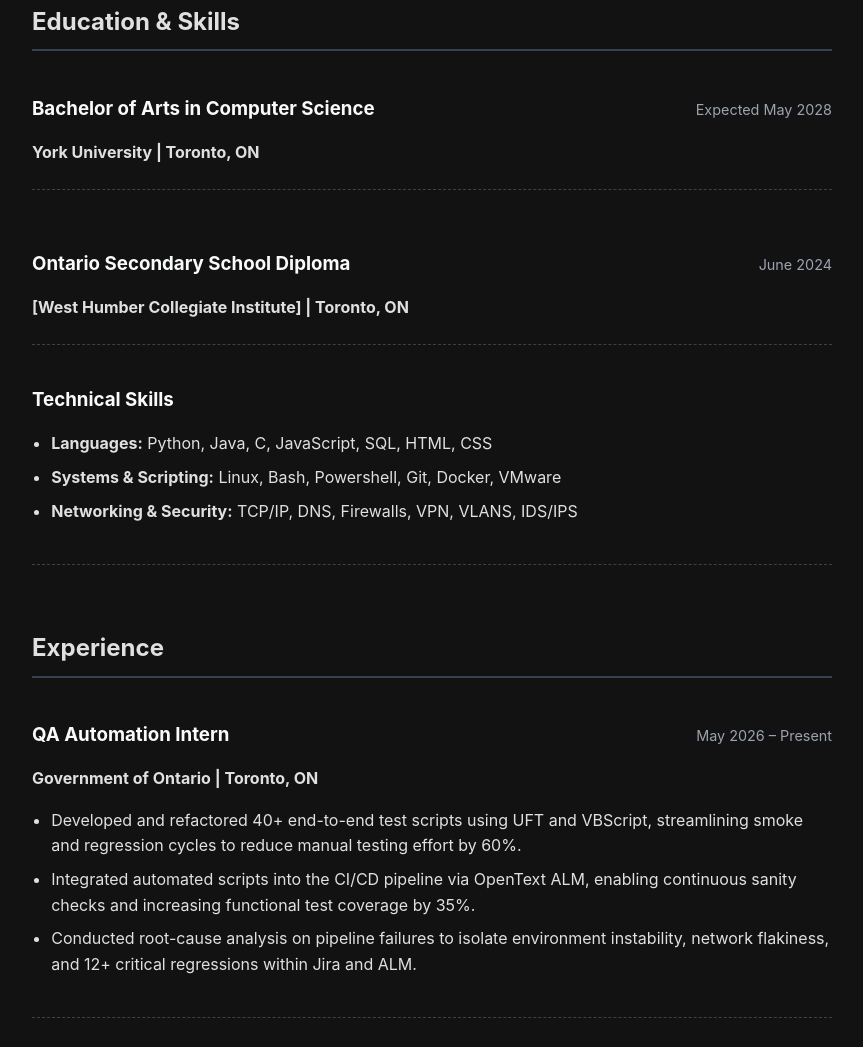
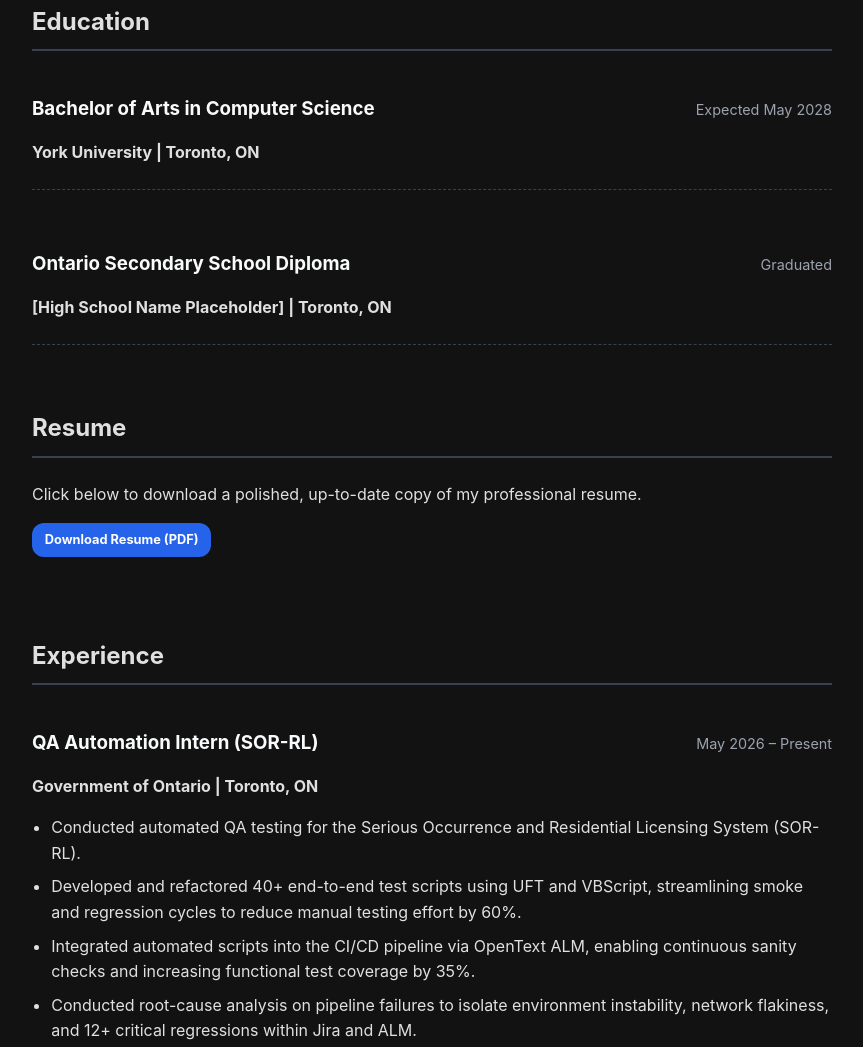
Before and after one commit to dhairyab06/dhairyab06.github.io, a plain HTML site: page career.html in a window 1280 px wide. Shown: the part 355-1402 px from the top of the page, without its empty margins (208-1071 px from the left). Drawn offline with Linux system fonts and the light colour scheme.

Commit message:
Update career.html

```diff
--- a/career.html
+++ b/career.html
@@ -24,7 +24,7 @@
 
     <main>
         <section id="education">
-            <h2>Education & Skills</h2>
+            <h2>Education</h2>
 
             <div class="job">
                 <div class="job-header">
@@ -37,19 +37,16 @@
             <div class="job">
                 <div class="job-header">
                     <h3>Ontario Secondary School Diploma</h3>
-                    <span class="date">June 2024</span>
+                    <span class="date">Graduated</span>
                 </div>
-                <strong>[West Humber Collegiate Institute] | Toronto, ON</strong>
+                <strong>[High School Name Placeholder] | Toronto, ON</strong>
             </div>
+        </section>
 
-            <div class="job">
-                <h3>Technical Skills</h3>
-                <ul>
-                    <li><strong>Languages:</strong> Python, Java, C, JavaScript, SQL, HTML, CSS</li>
-                    <li><strong>Systems & Scripting:</strong> Linux, Bash, Powershell, Git, Docker, VMware</li>
-                    <li><strong>Networking & Security:</strong> TCP/IP, DNS, Firewalls, VPN, VLANS, IDS/IPS</li>
-                </ul>
-            </div>
+        <section id="resume">
+            <h2>Resume</h2>
+            <p>Click below to download a polished, up-to-date copy of my professional resume.</p>
+            <a href="resume.pdf" class="competency-tag">Download Resume (PDF)</a>
         </section>
 
         <section id="experience">
@@ -57,11 +54,12 @@
 
             <div class="job">
                 <div class="job-header">
-                    <h3>QA Automation Intern </h3>
+                    <h3>QA Automation Intern (SOR-RL)</h3>
                     <span class="date">May 2026 – Present</span>
                 </div>
                 <strong>Government of Ontario | Toronto, ON</strong>
                 <ul>
+                    <li>Conducted automated QA testing for the Serious Occurrence and Residential Licensing System (SOR-RL).</li>
                     <li>Developed and refactored 40+ end-to-end test scripts using UFT and VBScript, streamlining smoke and regression cycles to reduce manual testing effort by 60%.</li>
                     <li>Integrated automated scripts into the CI/CD pipeline via OpenText ALM, enabling continuous sanity checks and increasing functional test coverage by 35%.</li>
                     <li>Conducted root-cause analysis on pipeline failures to isolate environment instability, network flakiness, and 12+ critical regressions within Jira and ALM.</li>
@@ -81,6 +79,17 @@
                 </ul>
             </div>
         </section>
+
+        <section id="skills">
+            <h2>Technical Skills</h2>
+            <div class="job">
+                <ul>
+                    <li><strong>Languages:</strong> Python, Java, C, JavaScript, SQL, HTML, CSS</li>
+                    <li><strong>Systems & Scripting:</strong> Linux, Bash, Powershell, Git, Docker, VMware</li>
+                    <li><strong>Networking & Security:</strong> TCP/IP, DNS, Firewalls, VPN, VLANS, IDS/IPS</li>
+                </ul>
+            </div>
+        </section>
     </main>
 
     <footer>
```
